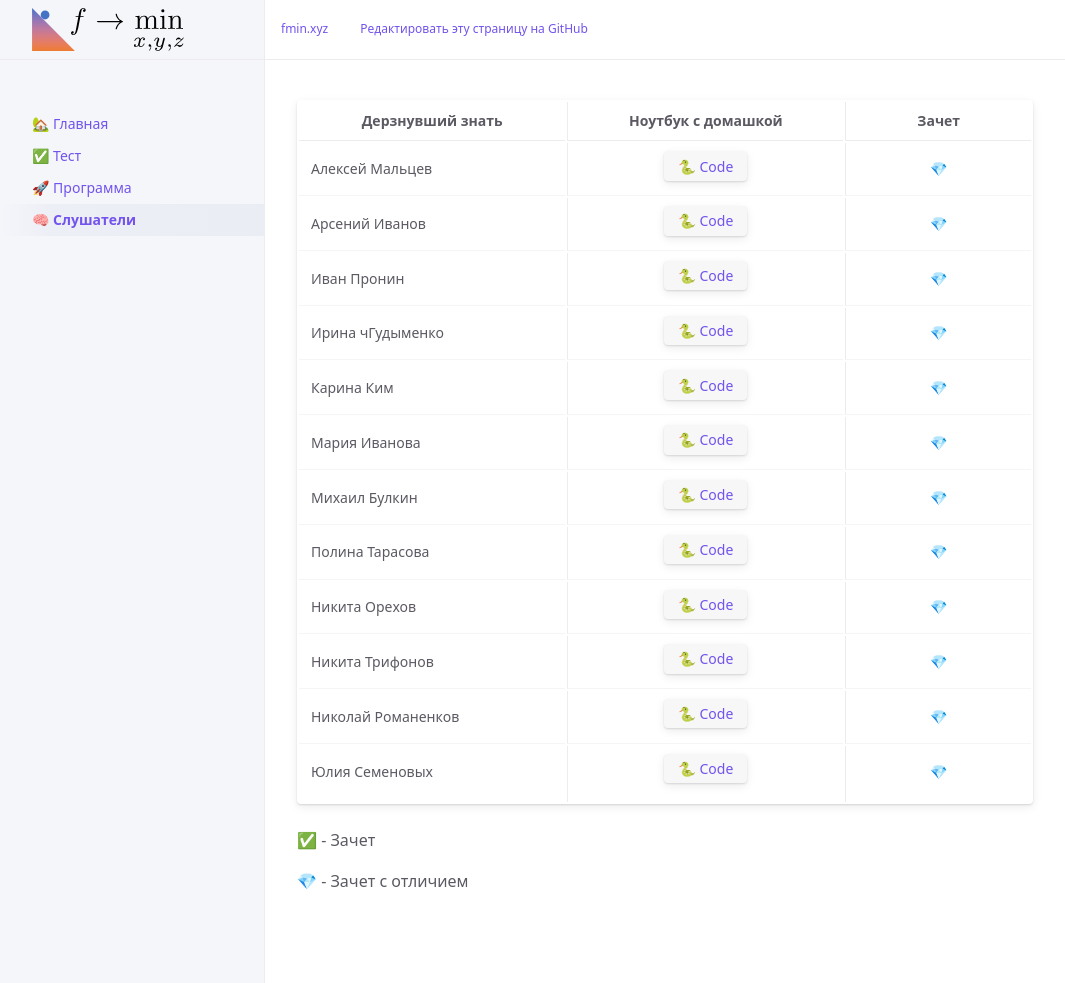
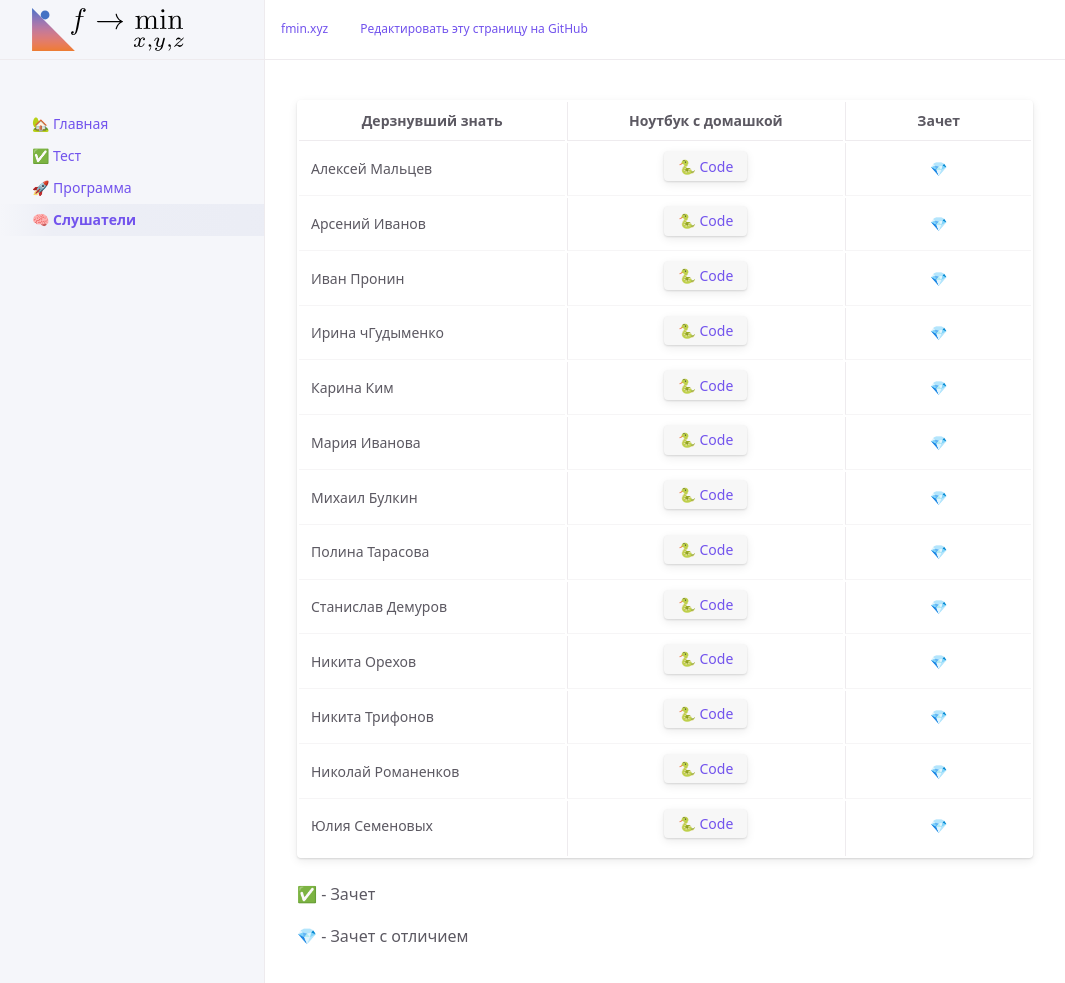
Before and after one commit to MerkulovDaniil/sber223, a Jekyll site: the page built from students.md, in a window 1280 px wide and 998 px high. Shown: the top 983 px of the window, without its empty margins (107-1172 px from the left). Built offline with Jekyll 4.4.1, drawn with Linux system fonts in a browser that asks for light colours; our own code applies the rules of GitHub Pages for plain Markdown files; a script that is not in the unit is left out.

Commit message:
Update students.md

```diff
--- a/students.md
+++ b/students.md
@@ -13,6 +13,7 @@ nav_order: 4
 | Мария Иванова    | [🐍 Code](https://colab.research.google.com/drive/1zdycxUU9ABxDdHfAReD1Acn6ginCXKtY?usp=sharing){: .btn } | 💎 |
 | Михаил Булкин    | [🐍 Code](https://colab.research.google.com/drive/1ki_S_FPHsakf2tduuz0dIyJvByaJaFHB?usp=sharing){: .btn } | 💎 |
 | Полина Тарасова    | [🐍 Code](https://colab.research.google.com/drive/1LrUbCTw-Nxjpme3Nlt9Lw68gEDnbre9r?usp=sharing){: .btn } | 💎 |
+| Станислав Демуров    | [🐍 Code](https://colab.research.google.com/drive/1rAF-RfQcrkM4jVE45yAwC8FyVS5SRXt1?usp=sharing){: .btn } | 💎 |
 | Никита Орехов    | [🐍 Code](https://colab.research.google.com/drive/1wyF9VcCc-6x8r5BCX5cEC3lYTLxCF8AD?usp=sharing){: .btn } | 💎 |
 | Никита Трифонов    | [🐍 Code](https://colab.research.google.com/drive/1aNvDp5dz2o6NJJSgTmIscGXNLccgZFBu?usp=sharing){: .btn } | 💎 |
 | Николай Романенков    | [🐍 Code](https://colab.research.google.com/drive/1HoueCRH1JyfV4PbMSEDaPguwcWrJgMvb?usp=sharing){: .btn } | 💎 |
```
